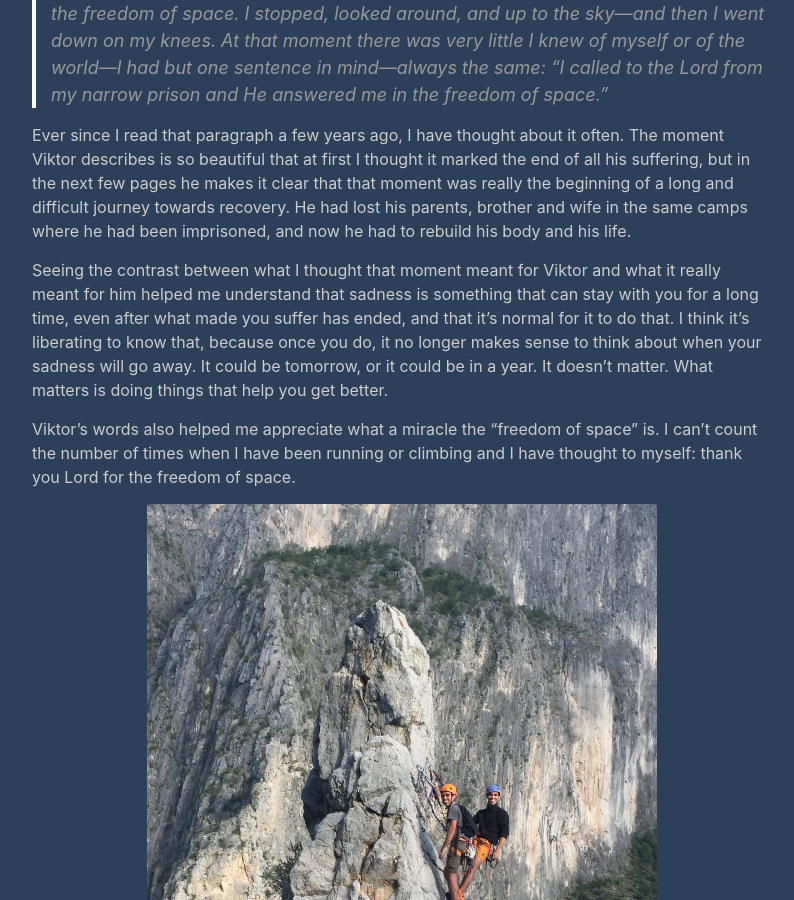
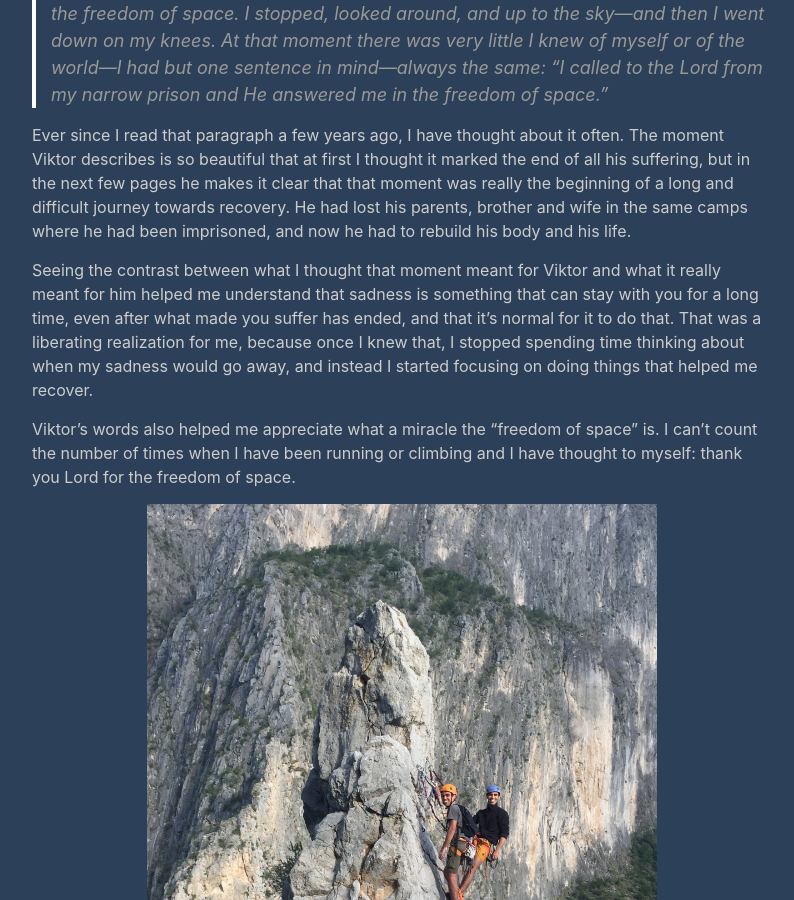
Before and after one commit to diegomacario/diegomacario.github.io, a Jekyll site: the page built from _posts/2021-04-24-my-favourite-paragraph.md, in a window 1280 px wide and 900 px high, scrolled down 415 px. Shown: the whole window, without its empty margins (238-1032 px from the left). Built offline with Jekyll 4.4.1, drawn with Linux system fonts in a browser that asks for light colours.

Commit message:
Final fix.

```diff
--- a/_posts/2021-04-24-my-favourite-paragraph.md
+++ b/_posts/2021-04-24-my-favourite-paragraph.md
@@ -11,7 +11,7 @@ My favourite paragraph was written by Viktor Frankl in his book [Man's Search fo
 
 Ever since I read that paragraph a few years ago, I have thought about it often. The moment Viktor describes is so beautiful that at first I thought it marked the end of all his suffering, but in the next few pages he makes it clear that that moment was really the beginning of a long and difficult journey towards recovery. He had lost his parents, brother and wife in the same camps where he had been imprisoned, and now he had to rebuild his body and his life.
 
-Seeing the contrast between what I thought that moment meant for Viktor and what it really meant for him helped me understand that sadness is something that can stay with you for a long time, even after what made you suffer has ended, and that it's normal for it to do that. I think it's liberating to know that, because once you do, it no longer makes sense to think about when your sadness will go away. It could be tomorrow, or it could be in a year. It doesn't matter. What matters is doing things that help you get better.
+Seeing the contrast between what I thought that moment meant for Viktor and what it really meant for him helped me understand that sadness is something that can stay with you for a long time, even after what made you suffer has ended, and that it's normal for it to do that. That was a liberating realization for me, because once I knew that, I stopped spending time thinking about when my sadness would go away, and instead I started focusing on doing things that helped me recover.
 
 Viktor's words also helped me appreciate what a miracle the "freedom of space" is. I can't count the number of times when I have been running or climbing and I have thought to myself: thank you Lord for the freedom of space.
 
```
